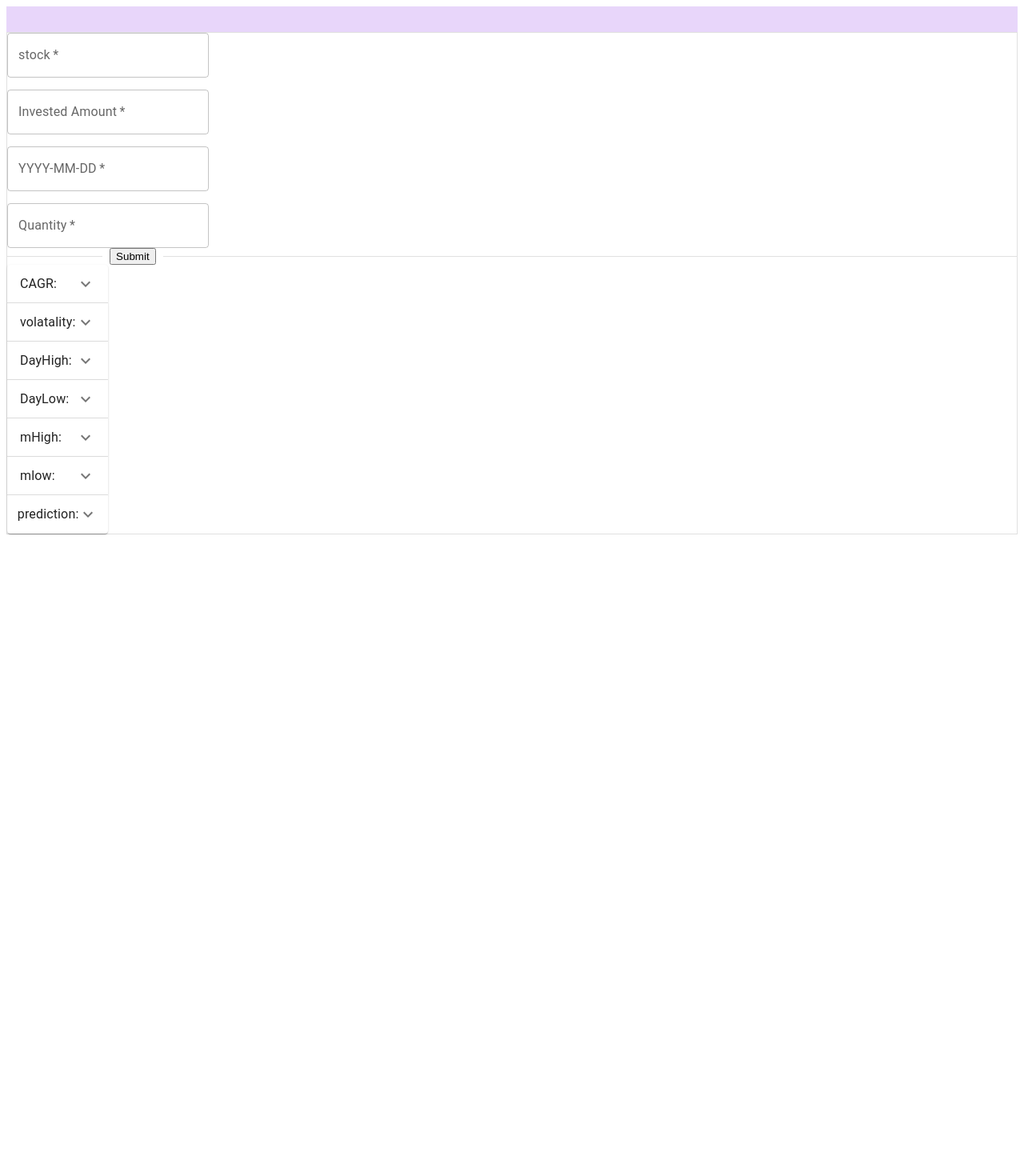
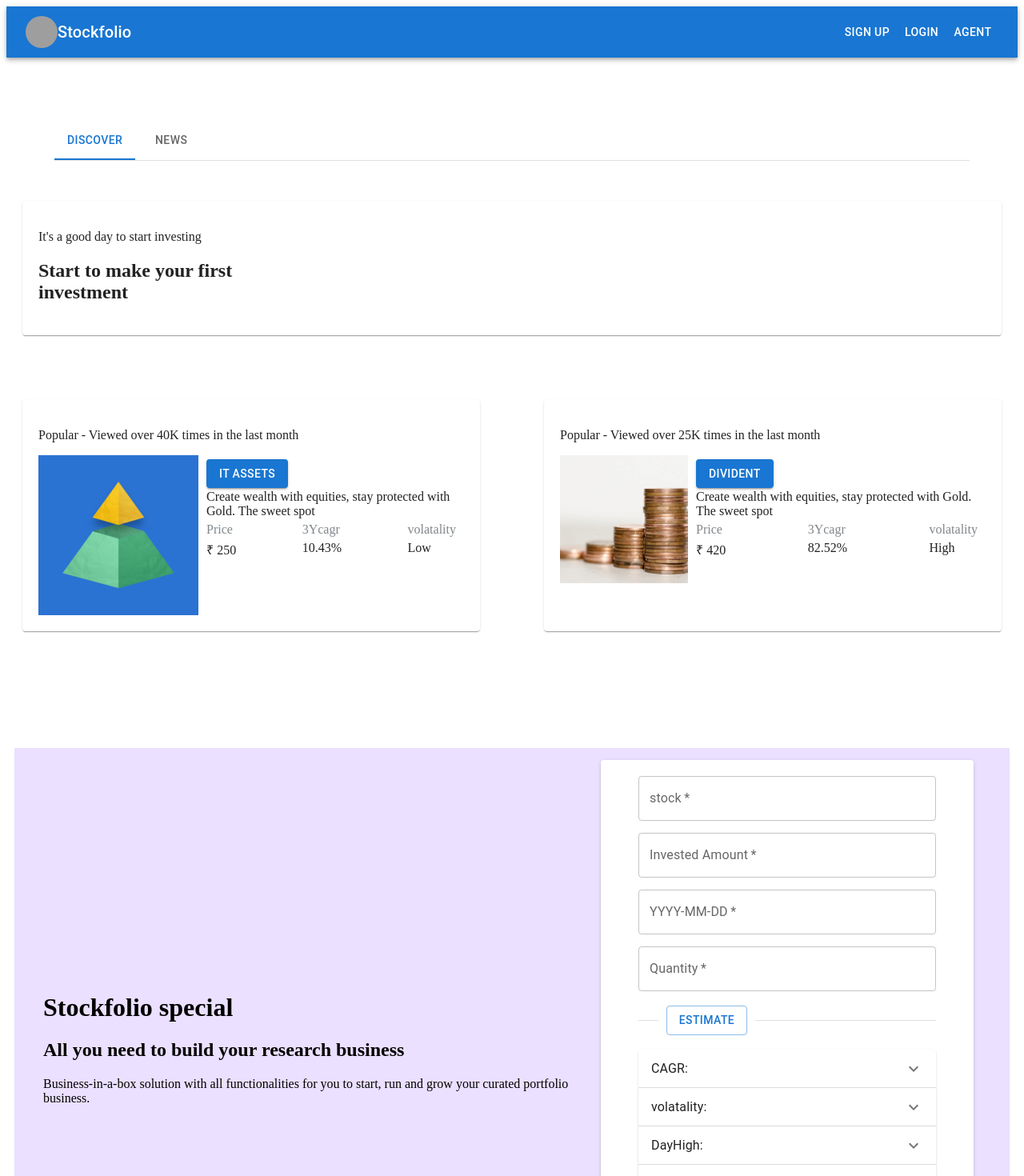
Before and after one commit to pradeep85841/SmallCases_clone, a React (Create React App) app: page /discover in a window 1280 px wide. Shown: the top 1470 px of the page at 80% size. Before the commit the page ends 800 px from the top, so only its background shows below. Built offline with nearby package versions, Linux system fonts and the light colour scheme; no server answers; grey boxes are pictures that could not be loaded.

Commit message:
initial commit

```diff
--- a/src/App.js
+++ b/src/App.js
@@ -1,10 +1,16 @@
-//import LandingPage from "./containers/pages/LandingPage";
-import UserEstimation from "./components/EstimationForm/index.js";
+import { BrowserRouter, Routes, Route } from "react-router-dom";
+import LandingPage from "./pages/LandingPage";
+import Discover from "./pages/DiscoverPage/index.js";
 
 function App() {
   return (
     <div className="App">
-      <UserEstimation />
+      <BrowserRouter>
+        <Routes>
+          <Route exact path="/" element={<LandingPage />} />
+          <Route exact path="/discover" element={<Discover />} />
+        </Routes>
+      </BrowserRouter>
     </div>
   );
 }
--- a/src/components/Blocks/index.js
+++ b/src/components/Blocks/index.js
@@ -4,6 +4,7 @@ import { Grid } from "@mui/material";
 import Button from "@mui/material/Button";
 import "./index.css";
 import ItAsset from "../../Assets/SCET_0005.png";
+import divident_logo from "../../Assets/divident_logo.png";
 
 const BlockCard = () => {
   return (
@@ -77,7 +78,11 @@ const BlockCard = () => {
                 25K times in the last month
               </p>
               <div className="card-details">
-                <img className="card-img" src={ItAsset} alt="dividentimg" />
+                <img
+                  className="card-img"
+                  src={divident_logo}
+                  alt="dividentimg"
+                />
 
                 <div style={{ padding: "0 5px", margin: " 5px " }}>
                   <Button variant="contained">DIVIDENT</Button>
--- a/src/components/EstimationForm/index.css
+++ b/src/components/EstimationForm/index.css
@@ -1,15 +1,37 @@
 .userEstimation {
-  display: grid;
-  text-align: center;
-  background-color: rgb(232, 214, 250);
+  padding-top: 15px;
+  text-align: right;
+  padding-bottom: 30px;
+  background-color: rgb(235, 224, 255);
+  padding-right: 45px;
+  display: flex;
 }
 
 .FormFields {
   display: grid;
   grid-gap: 15px;
-  width: 20%;
+}
+.Elivatedpaper {
+  padding-top: 10px;
+  width: 40%;
+  text-align: center;
+  margin-left: auto;
+  padding-bottom: 20px;
+  border-radius: 20px;
 }
 
-.ResponseDisplay {
-  width: 10%;
+.Outlinepaper {
+  padding-top: 10px;
+  width: 80%;
+  margin: auto;
 }
+
+.FormHeading {
+  margin: auto;
+  text-align: left;
+  padding-left: 3%;
+}
+
+.FormTitle {
+  align-self: initial;
+}
--- a/src/components/EstimationForm/index.js
+++ b/src/components/EstimationForm/index.js
@@ -3,6 +3,7 @@ import TextField from "@mui/material/TextField";
 import "./index.css";
 import Divider from "@mui/material/Divider";
 import Paper from "@mui/material/Paper";
+import Button from "@mui/material/Button";
 
 import Accordion from "@mui/material/Accordion";
 import AccordionSummary from "@mui/material/AccordionSummary";
@@ -64,8 +65,21 @@ class UserEstimation extends Component {
   render() {
     return (
       <div className="userEstimation">
+        <div className="FormHeading">
+          <h1 className="FormTitle"> Stockfolio special</h1>
+          <h2 className="MainHeading">
+            {" "}
+            All you need to build your research business{" "}
+          </h2>
+          <p className="SideHeading">
+            Business-in-a-box solution with all functionalities for you to
+            start, run and grow your curated portfolio business.
+          </p>
+        </div>
+
         <p>{this.state.response}</p>
-        <Paper variant="outlined" square>
+        <Paper elevation={2} className="Elivatedpaper">
+          <Paper variant="outline" className="Outlinepaper">
             <form onSubmit={this.handleSubmit}>
               <div className="FormFields">
                 <TextField
@@ -110,9 +124,13 @@ class UserEstimation extends Component {
                   onChange={(e) => this.setState({ quantity: e.target.value })}
                 />
               </div>
+              <br></br>
               <Divider textAlign="left">
-              <button type="submit">Submit</button>
+                <Button variant="outlined" disableElevation type="submit">
+                  Estimate
+                </Button>
               </Divider>
+              <br></br>
             </form>
             {this.state.isLoading ? (
               <div>Loading ...</div>
@@ -177,7 +195,9 @@ class UserEstimation extends Component {
                     aria-controls="panel2a-content"
                     id="panel2a-header"
                   >
-                  <Typography>DayLow: {this.state.analysis.DayLow}</Typography>
+                    <Typography>
+                      DayLow: {this.state.analysis.DayLow}
+                    </Typography>
                   </AccordionSummary>
                   <AccordionDetails>
                     <Typography>
@@ -241,19 +261,10 @@ class UserEstimation extends Component {
               </div>
             )}
           </Paper>
+        </Paper>
       </div>
     );
   }
 }
 
 export default UserEstimation;
-
-/*  <ul>
-<li>{this.state.cagr}</li>
-<li>{this.state.volatality}</li>
-<li>{this.state.analysis.DayHigh}</li>
-<li>{this.state.analysis.DayLow}</li>
-<li>{this.state.analysis.mHigh}</li>
-<li>{this.state.analysis.mlow}</li>
-<li>{this.state.prediction}</li>
-</ul>*/
--- a/src/components/Navbar/index.js
+++ b/src/components/Navbar/index.js
@@ -5,9 +5,16 @@ import Toolbar from "@mui/material/Toolbar";
 import Typography from "@mui/material/Typography";
 import Button from "@mui/material/Button";
 import Avatar from "@mui/material/Avatar";
+import { useNavigate } from "react-router-dom";
 
 export default function ButtonAppBar(props) {
   const { handleLoginBtn, handleSignupBtn, handleAgentloginBtn } = props;
+  const navigate = useNavigate();
+
+  const handleLogo = () => {
+    navigate("/");
+  };
+
   return (
     <Box sx={{ flexGrow: 1 }}>
       <AppBar position="static">
@@ -15,6 +22,7 @@ export default function ButtonAppBar(props) {
           <Avatar
             alt="logo"
             src="https://api.logo.com/api/v2/images?format=webp&logo=logo_ee064ed8-ed27-49b4-ae6c-e00e028abca8&width=2000&height=1500&quality=100&margins=500&fit=contain&u=1665659629"
+            onClick={handleLogo}
           />
 
           <Typography variant="h6" component="div" sx={{ flexGrow: 1 }}>
--- /dev/null
+++ b/src/components/TabPanel/index.css
@@ -0,0 +1,7 @@
+.TabsPanel {
+  text-align: center;
+}
+
+.Tab {
+  margin: auto;
+}
--- /dev/null
+++ b/src/components/TabPanel/index.js
@@ -0,0 +1,65 @@
+import * as React from "react";
+import PropTypes from "prop-types";
+import Tabs from "@mui/material/Tabs";
+import Tab from "@mui/material/Tab";
+import Typography from "@mui/material/Typography";
+import Box from "@mui/material/Box";
+import "./index.css";
+
+function TabPanel(props) {
+  const { children, value, index, ...other } = props;
+
+  return (
+    <div
+      role="tabpanel"
+      hidden={value !== index}
+      id={`simple-tabpanel-${index}`}
+      aria-labelledby={`simple-tab-${index}`}
+      {...other}
+    >
+      {value === index && (
+        <Box sx={{ p: 3 }}>
+          <Typography>{children}</Typography>
+        </Box>
+      )}
+    </div>
+  );
+}
+
+TabPanel.propTypes = {
+  children: PropTypes.node,
+  index: PropTypes.number.isRequired,
+  value: PropTypes.number.isRequired,
+};
+
+function a11yProps(index) {
+  return {
+    id: `simple-tab-${index}`,
+    "aria-controls": `simple-tabpanel-${index}`,
+  };
+}
+
+export default function BasicTabs() {
+  const [value, setValue] = React.useState(0);
+
+  const handleChange = (event, newValue) => {
+    setValue(newValue);
+  };
+
+  return (
+    <div className="TabsPanel">
+      <Box className="Tab" sx={{ width: "100%" }}>
+        <Box sx={{ borderBottom: 1, borderColor: "divider" }}>
+          <Tabs
+            value={value}
+            onChange={handleChange}
+            aria-label="basic tabs example"
+          >
+            <Tab label="Discover" {...a11yProps(0)} />
+            <Tab label="News" {...a11yProps(1)} />
+          </Tabs>
+        </Box>
+      </Box>
+    </div>
+  );
+}
--- /dev/null
+++ b/src/pages/DiscoverPage/index.css
@@ -0,0 +1,14 @@
+.TabsPanel {
+  margin: 30px;
+  padding-top: 10px;
+}
+
+.Blocks {
+  margin: 20px;
+  padding-top: 20px;
+}
+
+.EstimationForm {
+  margin: 10px;
+  padding-top: 10%;
+}
--- /dev/null
+++ b/src/pages/DiscoverPage/index.js
@@ -0,0 +1,27 @@
+import ButtonAppBar from "../../components/Navbar/index.js";
+import BlockCard from "../../components/Blocks/index.js";
+import UserEstimation from "../../components/EstimationForm/index.js";
+import BasicTabs from "../../components/TabPanel/index.js";
+import "./index.css";
+
+export default function Discover() {
+  return (
+    <div>
+      <div className="Navbar">
+        <ButtonAppBar />
+      </div>
+
+      <div className="TabsPanel">
+        <BasicTabs />
+      </div>
+
+      <div className="Blocks">
+        <BlockCard />
+      </div>
+
+      <div className="EstimationForm">
+        <UserEstimation />
+      </div>
+    </div>
+  );
+}
--- a/src/pages/LandingPage/index.js
+++ b/src/pages/LandingPage/index.js
@@ -1,6 +1,7 @@
 import React from "react";
 import { Container, Grid } from "@mui/material";
 import Button from "@mui/material/Button";
+import { useNavigate } from "react-router-dom";
 import ButtonAppBar from "../../components/Navbar/index.js";
 import "./index.css";
 import easyuse from "../../Assets/easyuse.gif";
@@ -16,7 +17,12 @@ import upstox from "../../Assets/upstox.png";
 import angelbroking from "../../Assets/angelbroking.png";
 
 const LandingPage = () => {
-  const handleDiscoverStockfolio = () => {};
+  const navigate = useNavigate();
+
+  const handleDiscoverStockfolio = () => {
+    navigate("/discover");
+  };
+
   return (
     <>
       <ButtonAppBar />
```
Also changed, not shown: src/Assets/divident_logo.png (added). Lines whose indentation alone changed are shown as unchanged.
